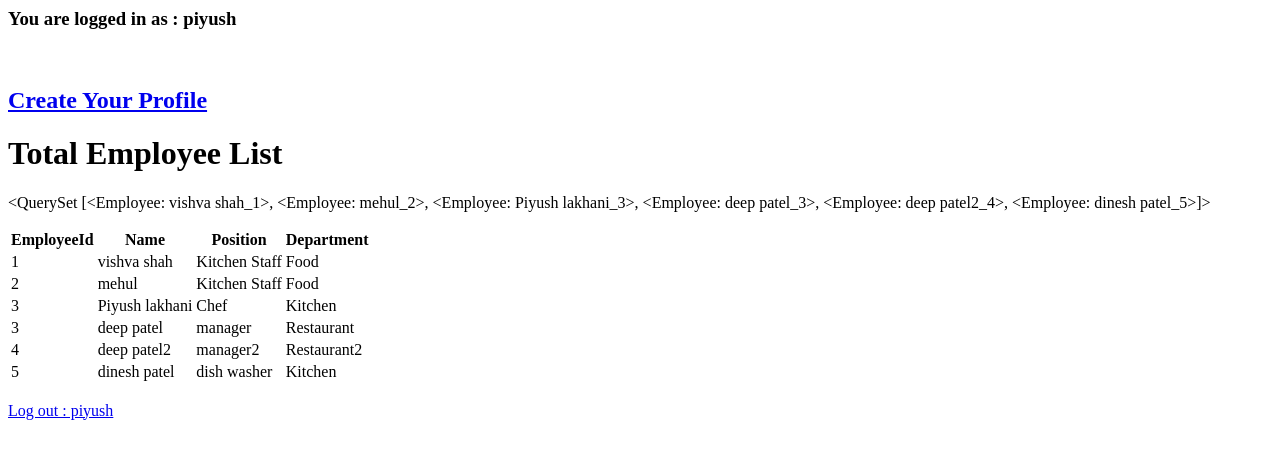
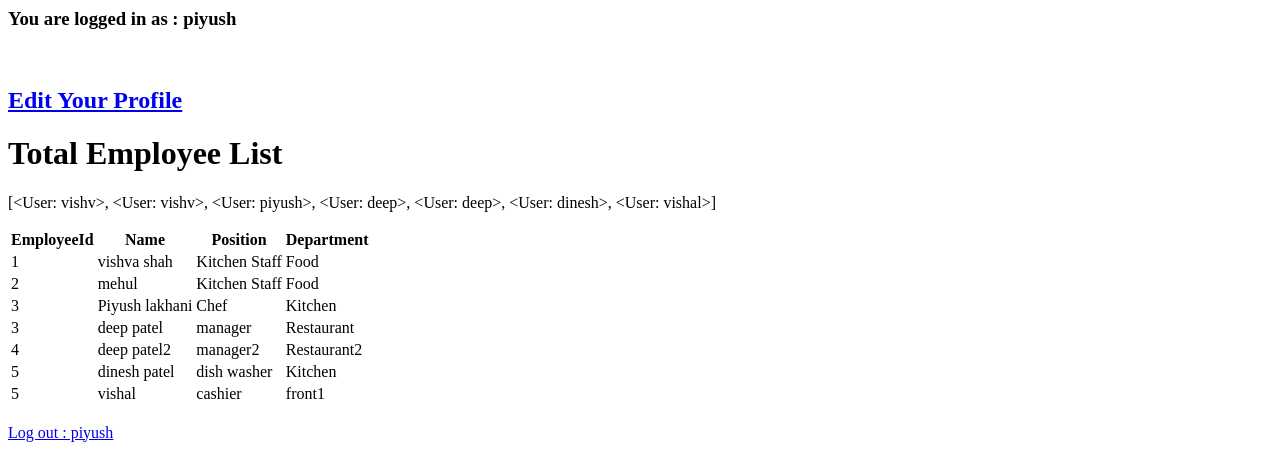
Before and after one commit to phlakhani/EmployeeManagementSystem, a Django app: page /employee/ in a window 1280 px wide. Shown: the top 452 px of the page. Run offline with Django 3.2, Linux system fonts and the light colour scheme; a user stored in the database is signed in; data comes from the database, SQL or seed files in the repository.

Commit message:
edit/create profile options added

```diff
--- a/employee/models.py
+++ b/employee/models.py
@@ -12,7 +12,7 @@ class Employee(models.Model):
     department = models.CharField(max_length=100)
     contact = models.CharField(max_length=50)
     address = models.CharField(max_length=100)
-    user = models.ForeignKey(User, on_delete=models.CASCADE,)
+    username = models.ForeignKey(User, on_delete=models.CASCADE,)
 
 
     def __str__(self):
--- a/employee/templates/employee_list.html
+++ b/employee/templates/employee_list.html
@@ -3,16 +3,19 @@
 <body>
 
 {% if user.is_authenticated %}
-<h3> You are logged in as : {{ user }} </h3>
-<br>
-<h2><a href="{% url 'create_profile' %}">Create Your Profile</a></h2>
+    <h3> You are logged in as : {{ user.username }} </h3>
+    <br>
+    {% if user.username in HadProfileUsers %}
+        <h2><a href="{% url 'update_profile' user.id %}">Edit Your Profile</a></h2>
+    {% else %}
+        <h2><a href="{% url 'create_profile' %}">Create Your Profile</a></h2>
+    {%  endif %}
 {% else %}
-<h3> <a href="{% url 'signup' %}">Sign Up Now !</a> || <a href="{% url 'login' %}">Login here</a> </h3>
+    <h3> <a href="{% url 'signup' %}">Sign Up Now !</a> || <a href="{% url 'login' %}">Login here</a> </h3>
 {% endif %}
 
-
 <h1>Total Employee List</h1>
-<p>{{ employees }}</p>
+<p>{{ HadProfileUsers }}</p>
  <table>
   <tr>
     <th>EmployeeId</th>
@@ -33,7 +36,7 @@
 
 {% if user.is_authenticated %}
 <br>
-<a href="{% url 'logout' %}">  Log out : {{ user }} </a>
+<a href="{% url 'logout' %}">  Log out : {{ user.username }} </a>
 {% endif %}
 
 </body>
--- a/employee/urls.py
+++ b/employee/urls.py
@@ -1,6 +1,6 @@
 from django.urls import path
 from django.contrib.auth import views as auth_view
-from .views import  Displayemployees, Signup, Profileview
+from .views import  Displayemployees, Signup, Profileview, editProfile
 
 
 urlpatterns = [
@@ -8,5 +8,6 @@ urlpatterns = [
     path('signup/', Signup ,name='signup',),
     path('login/', auth_view.LoginView.as_view(template_name='employee_login.html') ,name='login'),
     path('logout/', auth_view.LogoutView.as_view(template_name='employee_logout.html') ,name='logout'),
-    path('create_profile/', Profileview, name='create_profile')
+    path('create_profile/', Profileview, name='create_profile'),
+    path('updateprofile/<int:pk>', editProfile, name='update_profile'),
 ]
--- a/employee/views.py
+++ b/employee/views.py
@@ -11,7 +11,13 @@ from .forms import Registrationform, Profileform
 def Displayemployees(request):
 
     employees = Employee.objects.all()
-    return render(request, 'employee_list.html', {'employees':employees})
+    HadProfileUsers = [e.username for e in employees]
+
+    context = {
+        'employees': employees,
+        'HadProfileUsers':str(HadProfileUsers)
+    }
+    return render(request, 'employee_list.html',context)
 
 
 def Signup(request):
@@ -42,6 +48,31 @@ def Profileview(request):
 
 
 
+@login_required(login_url='login')
+def editProfile(request, pk):
+    user = Employee.objects.get(id=pk)
+    form = Profileform(instance=user)
+
+    if request.method == 'POST':
+        form = Profileform(request.POST, instance=user)
+        if form.is_valid():
+            form.save()
+        return ('home')
+    else:
+        context = { 'form':form }
+        return render(request, 'edit_profile.html', context)
+
+
+
+
+
+
+
+
+
+
+
+
 
 # class Profileview(FormView):
 #     form_class = Profileform()
```
Also changed, not shown: employee/templates/edit_profile.html (added, +19 -0 lines), db.sqlite3, employee/migrations/0002_auto_20201230_1523.py (added).
